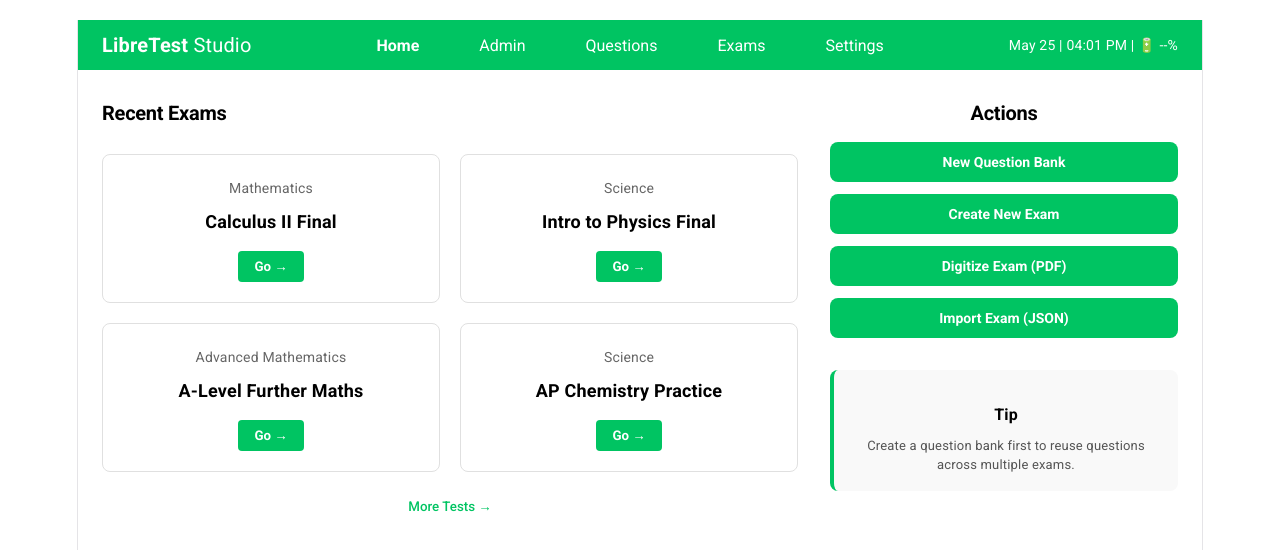
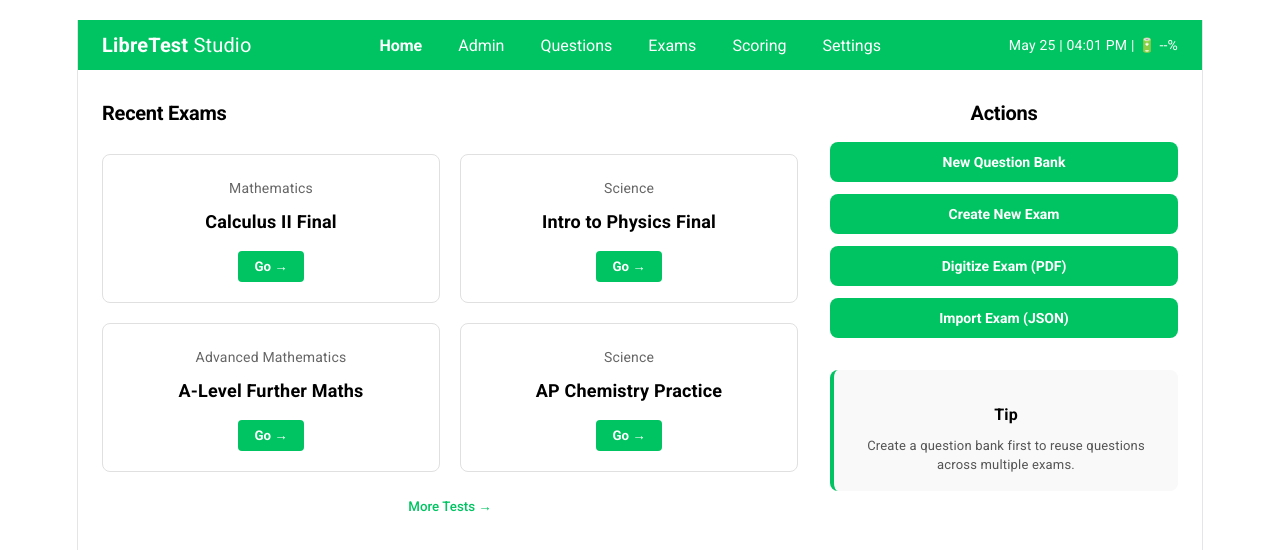
Before and after one commit to Split601824/libretest, a React (Vite) app: page / in a window 1280 px wide. Shown: the top 550 px of the page. Built offline with nearby package versions, Linux system fonts and the light colour scheme.

Commit message:
Created the Scoring tab for creating a Scoring system

```diff
--- a/src/StudioHome.tsx
+++ b/src/StudioHome.tsx
@@ -17,7 +17,7 @@ const placeholderExams: ExamCard[] = [
 const accentColor = '#00c462';
 
 export function StudioHome() {
-  const [activeTab, setActiveTab] = useState<'home' | 'admin' | 'questions' | 'exams' | 'settings'>('home');
+  const [activeTab, setActiveTab] = useState<'home' | 'admin' | 'questions' | 'exams' | 'scoring' | 'settings'>('home');
   const [now, setNow] = useState(new Date());
   const [showAll, setShowAll] = useState(false);
 
@@ -50,11 +50,12 @@ export function StudioHome() {
           <div style={{ fontSize: '20px', color: 'white', fontFamily: 'Roboto, sans-serif' }}>
             <span style={{ fontWeight: 'bold', fontFamily: 'Roboto, sans-serif' }}>LibreTest</span> Studio
           </div>
-          <div style={{ display: 'flex', gap: '48px' }}>
+          <div style={{ display: 'flex', gap: '24px' }}>
             <button onClick={() => setActiveTab('home')} style={getTabStyle('home')}>Home</button>
             <button onClick={() => setActiveTab('admin')} style={getTabStyle('admin')}>Admin</button>
             <button onClick={() => setActiveTab('questions')} style={getTabStyle('questions')}>Questions</button>
             <button onClick={() => setActiveTab('exams')} style={getTabStyle('exams')}>Exams</button>
+            <button onClick={() => setActiveTab('scoring')} style={getTabStyle('scoring')}>Scoring</button>
             <button onClick={() => setActiveTab('settings')} style={getTabStyle('settings')}>Settings</button>
           </div>
           <div style={{ fontSize: '14px', color: 'white', fontFamily: 'Roboto, sans-serif' }}>
@@ -170,6 +171,14 @@ export function StudioHome() {
           </div>
         )}
 
+        {activeTab === 'scoring' && (
+            <div style={{ textAlign: 'center', padding: '60px 20px', color: '#666' }}>
+                <h2 style={{ fontSize: '24px', fontWeight: 'bold', color: 'black', marginBottom: '16px', fontFamily: 'Roboto, sans-serif' }}>Scoring</h2>
+                <p style={{ fontFamily: 'Roboto, sans-serif' }}>Creation of scoring systems will appear here.</p>
+            </div>
+        )}
+
+
         {activeTab === 'settings' && (
           <div style={{ textAlign: 'center', padding: '60px 20px', color: '#666' }}>
             <h2 style={{ fontSize: '24px', fontWeight: 'bold', color: 'black', marginBottom: '16px', fontFamily: 'Roboto, sans-serif' }}>Settings</h2>
```
